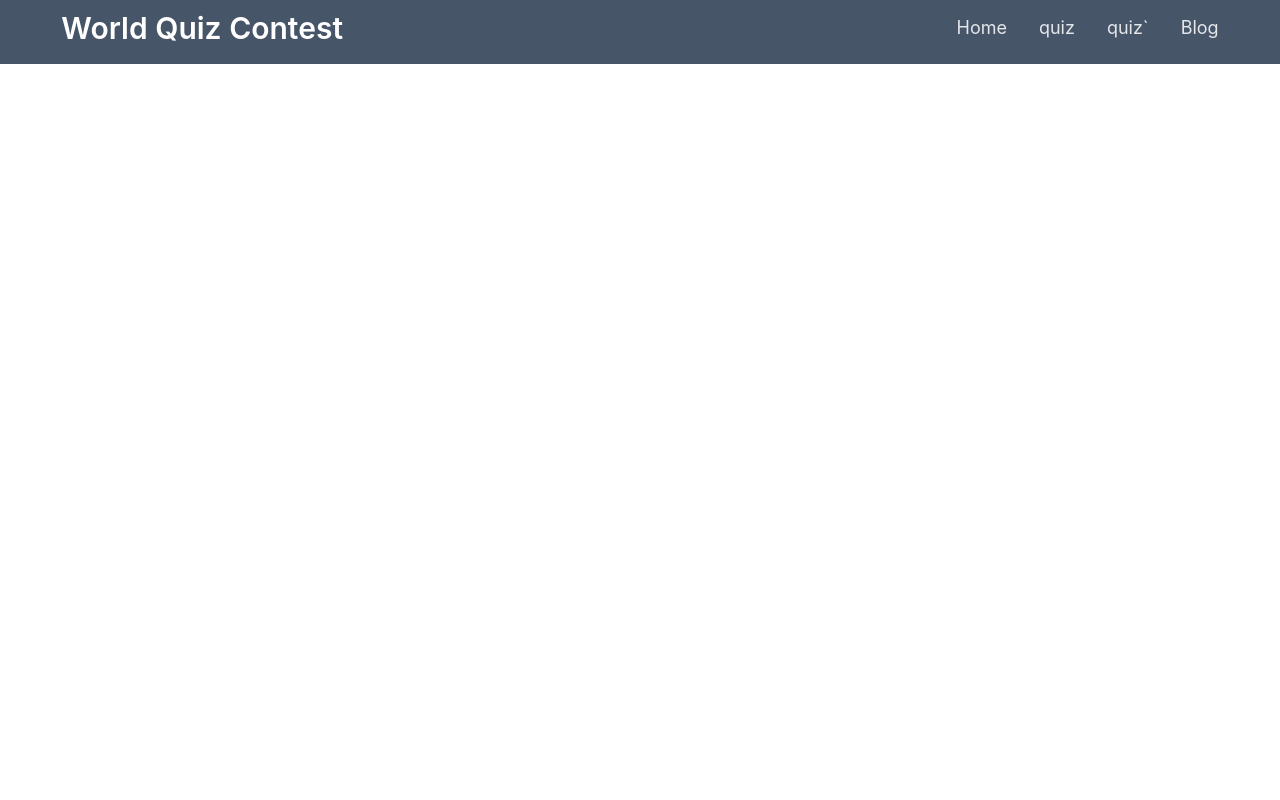
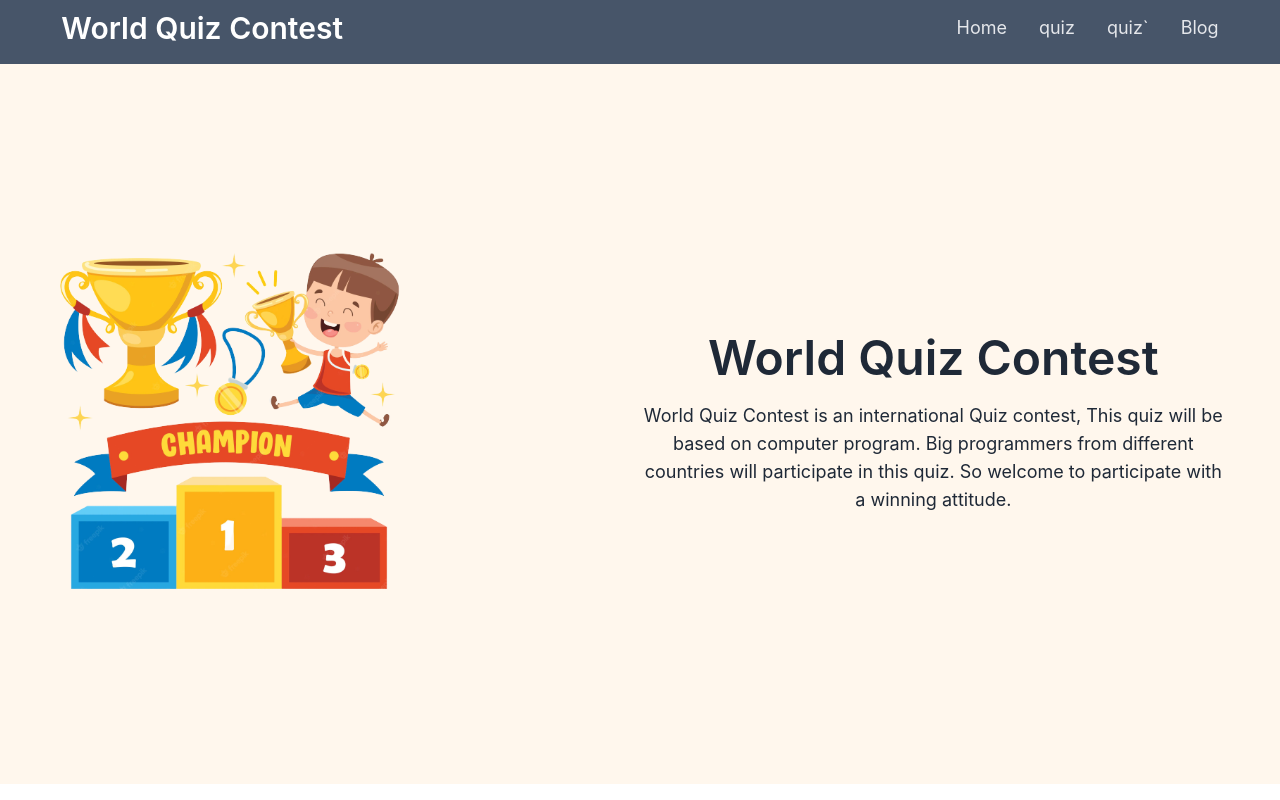
Before and after one commit to mishkat433/quiz-contest, a React (Create React App) app: page / in a window 1280 px wide. Built offline with nearby package versions, Linux system fonts and the light colour scheme.

Commit message:
header added

```diff
--- /dev/null
+++ b/src/componants/Header/HeaderMain/HeaderMain.jsx
@@ -0,0 +1,18 @@
+import React from 'react';
+import winnerImage from "../../../Images/winner.png"
+
+const HeaderMain = () => {
+    return (
+        <div className='flex flex-col md:flex-row justify-between items-center w-11/12 mx-auto gap 5 py-10 h-[90vh]'>
+            <div className='w-1/2'>
+                <img className='w-3/5' src={winnerImage} alt="" />
+            </div>
+            <div className='w-1/2 text-center'>
+                <h1 className='text-5xl font-semibold mb-5'>World Quiz Contest</h1>
+                <p className=' text-lg '>World Quiz Contest is an international Quiz contest, This quiz will be based on computer program. Big programmers from different countries will participate in this quiz. So welcome to participate with a winning attitude. </p>
+            </div>
+        </div>
+    );
+};
+
+export default HeaderMain;
--- a/src/componants/Home/Home/Home.jsx
+++ b/src/componants/Home/Home/Home.jsx
@@ -1,11 +1,11 @@
 import React from 'react';
-
+import HeaderMain from '../../Header/HeaderMain/HeaderMain';
 
 
 const Home = () => {
     return (
         <div>
-
+            <HeaderMain />
 
         </div>
     );
```
